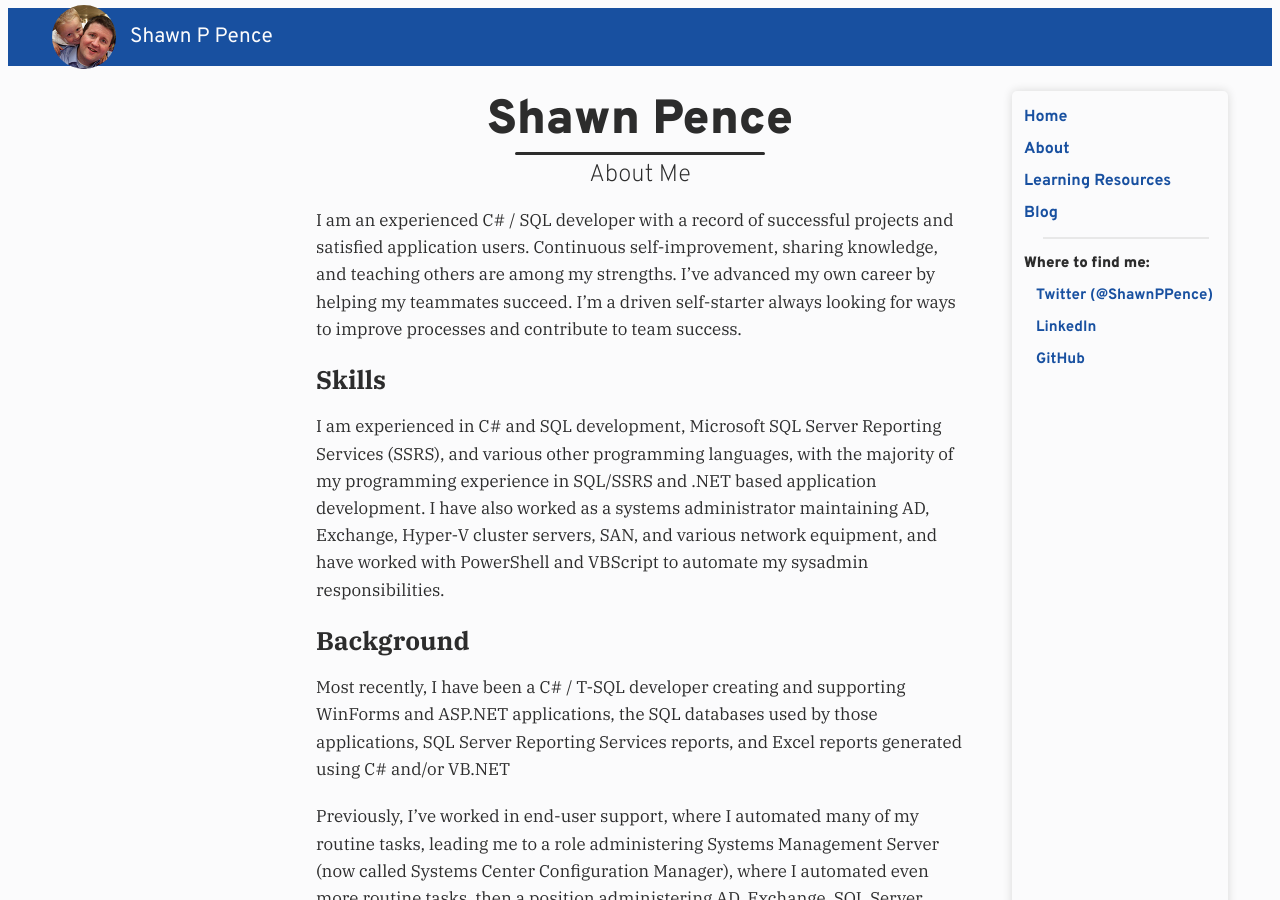
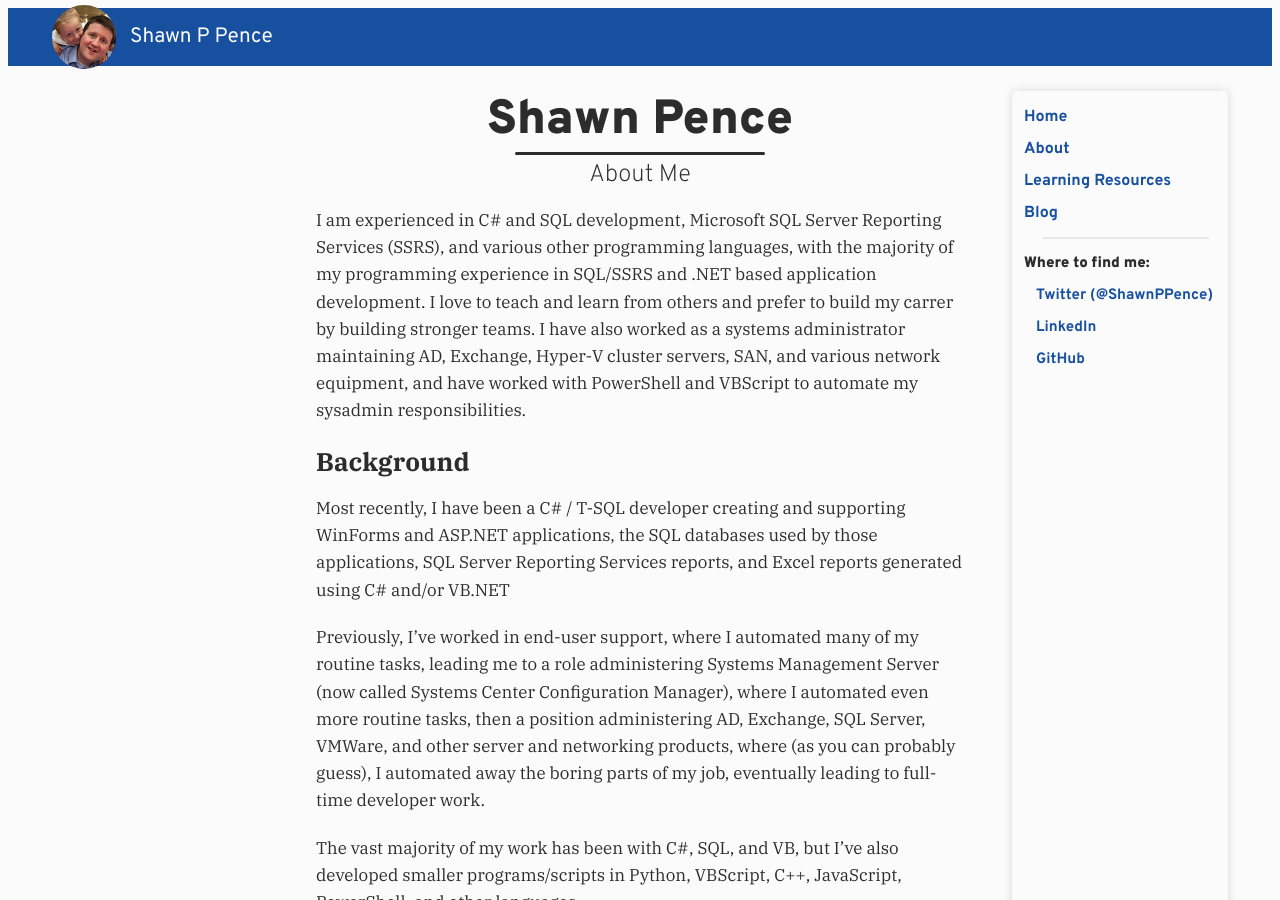
Before and after one commit to ShawnPence/shawnpence.github.io, a Jekyll site: the page built from about.md, in a window 1280 px wide and 900 px high. Built offline with Jekyll 4.4.1, drawn with Linux system fonts in a browser that asks for light colours.

Commit message:
update about page

```diff
--- a/about.md
+++ b/about.md
@@ -6,15 +6,11 @@ social-title: Shawn Pence - About Me
 social-description: Bio / Background info about Shawn Pence
 ---
 
-I am an experienced C# / SQL developer with a record of successful projects and satisfied application users.  Continuous self-improvement, sharing knowledge, and teaching others are among my strengths.  I've advanced my own career by helping my teammates succeed. I'm a driven self-starter always looking for ways to improve processes and contribute to team success.
-
-## Skills
-
-I am experienced in C# and SQL development, Microsoft SQL Server Reporting Services (SSRS), and various other programming languages, with the majority of my programming experience in SQL/SSRS and .NET based application development.  I have also worked as a systems administrator maintaining AD, Exchange, Hyper-V cluster servers, SAN, and various network equipment, and have worked with PowerShell and VBScript to automate my sysadmin responsibilities.
+I am experienced in C# and SQL development, Microsoft SQL Server Reporting Services (SSRS), and various other programming languages, with the majority of my programming experience in SQL/SSRS and .NET based application development.  I love to teach and learn from others and prefer to build my carrer by building stronger teams. I have also worked as a systems administrator maintaining AD, Exchange, Hyper-V cluster servers, SAN, and various network equipment, and have worked with PowerShell and VBScript to automate my sysadmin responsibilities.
 
 ## Background
 
-Most recently, I have been a C# / T-SQL developer creating and supporting WinForms and ASP<i></i>.NET applications, the SQL databases used by those applications, SQL Server Reporting Services reports, and Excel reports generated using C# and/or VB<i></i>.NET
+Most recently, I have been a C# / T-SQL developer creating and supporting WinForms and ASP\.NET applications, the SQL databases used by those applications, SQL Server Reporting Services reports, and Excel reports generated using C# and/or VB\.NET
 
 Previously, I've worked in end-user support, where I automated many of my routine tasks, leading me to a role administering Systems Management Server (now called Systems Center Configuration Manager), where I automated even more routine tasks, then a position administering AD, Exchange, SQL Server, VMWare, and other server and networking products, where (as you can probably guess), I automated away the boring parts of my job, eventually leading to full-time developer work.
 
```
